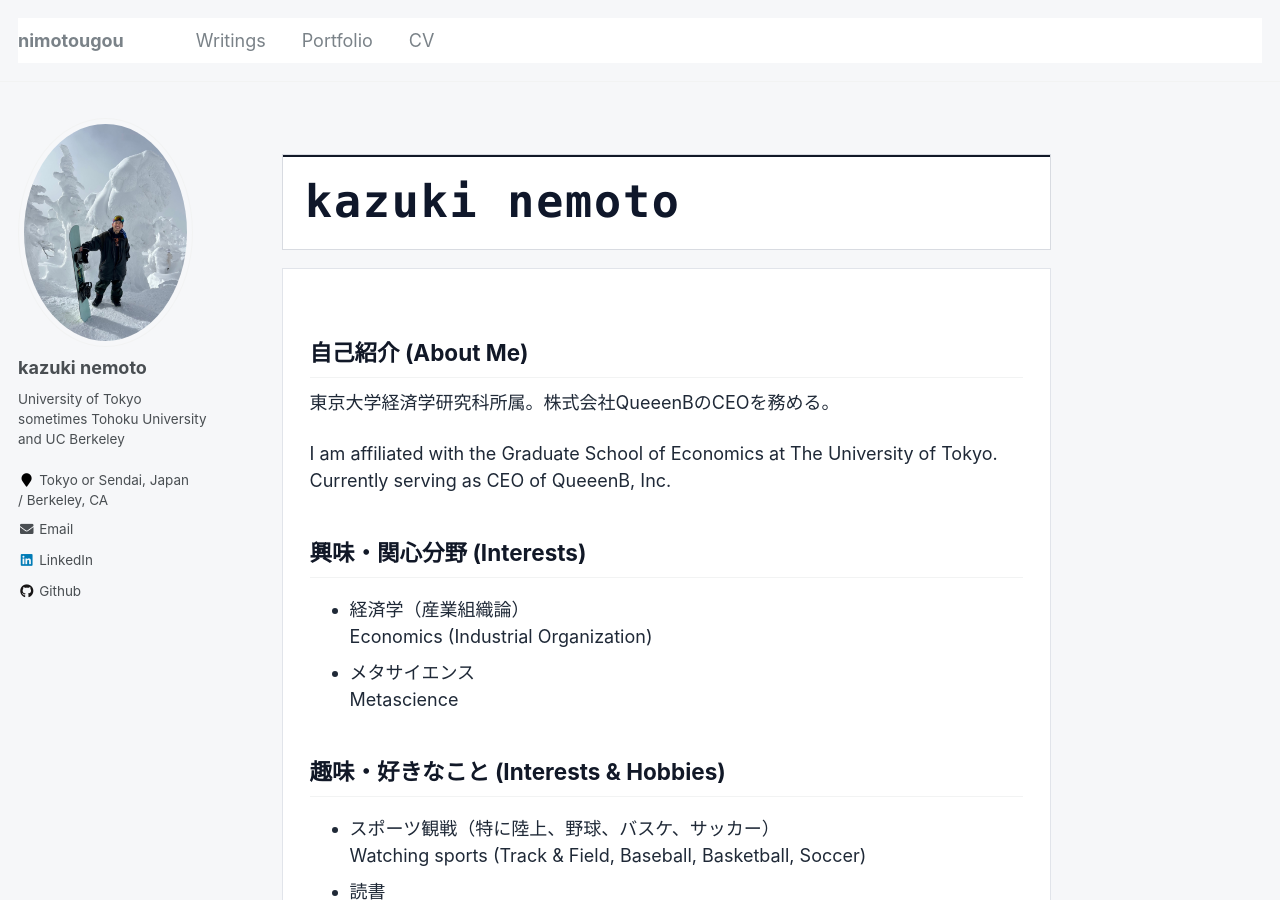
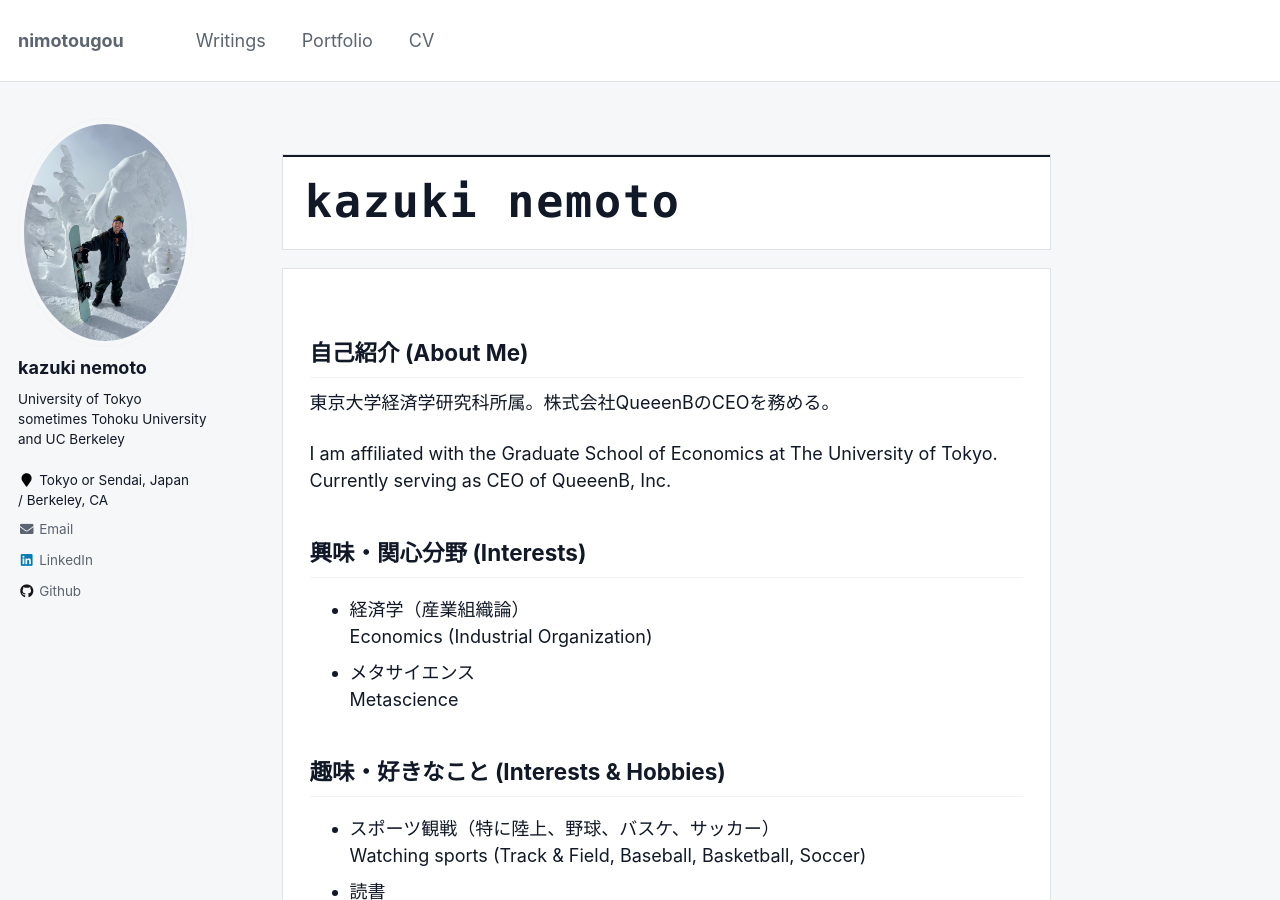
Before and after one commit to kazu-nemoto/kazu-nemoto.github.io, a Jekyll site: the page built from index.md, in a window 1280 px wide and 900 px high. Built offline with Jekyll 4.4.1, drawn with Linux system fonts in a browser that asks for light colours.

Commit message:
Set splash text to nimotougou and unify landing color palette

```diff
--- a/_sass/_custom.scss
+++ b/_sass/_custom.scss
@@ -1,5 +1,13 @@
 html {
   overflow-y: scroll;
+}
+
+:root {
+  --landing-bg: #f6f7f9;
+  --landing-surface: #ffffff;
+  --landing-border: #dfe3e8;
+  --landing-text: #111827;
+  --landing-muted: #5b6470;
 }
 
 .landing-splash {
@@ -45,7 +53,24 @@
 }
 
 body.landing {
-  background: #f6f7f9;
+  background: var(--landing-bg);
+  color: var(--landing-text);
+}
+
+body.landing .masthead,
+body.landing .greedy-nav {
+  background: var(--landing-surface);
+  border-color: var(--landing-border);
+}
+
+body.landing .masthead a,
+body.landing .greedy-nav a {
+  color: var(--landing-muted);
+}
+
+body.landing .masthead a:hover,
+body.landing .greedy-nav a:hover {
+  color: var(--landing-text);
 }
 
 body.landing .page {
@@ -56,8 +81,8 @@
   position: relative;
   margin: 2rem 0 0.8rem;
   padding: 1.1rem 1.25rem;
-  border: 1px solid #d8dbe1;
-  background: #ffffff;
+  border: 1px solid var(--landing-border);
+  background: var(--landing-surface);
   box-shadow: none;
   overflow: hidden;
 }
@@ -69,7 +94,7 @@
   right: 0;
   top: 0;
   height: 2px;
-  background: #111827;
+  background: var(--landing-text);
   pointer-events: none;
 }
 
@@ -81,24 +106,38 @@
   font-size: clamp(1.6rem, 4.6vw, 2.5rem);
   letter-spacing: 0.04em;
   text-transform: lowercase;
-  color: #0f172a;
+  color: var(--landing-text);
   text-shadow: none;
 }
 
 body.landing .landing-content {
   margin-top: 1rem;
   padding: 1.4rem 1.5rem;
-  border: 1px solid #e1e4ea;
-  background: #ffffff;
-  color: #1f2937;
+  border: 1px solid var(--landing-border);
+  background: var(--landing-surface);
+  color: var(--landing-text);
 }
 
 body.landing .landing-content h2 {
-  color: #111827;
+  color: var(--landing-text);
 }
 
 body.landing .landing-content hr {
-  border-color: #e5e7eb;
+  border-color: var(--landing-border);
+}
+
+body.landing .sidebar .author__name,
+body.landing .sidebar .author__bio,
+body.landing .sidebar .author__urls {
+  color: var(--landing-text);
+}
+
+body.landing .sidebar .author__urls a {
+  color: var(--landing-muted);
+}
+
+body.landing .sidebar .author__urls a:hover {
+  color: var(--landing-text);
 }
 
 @keyframes landingType {
```
Also changed, not shown: index.md (+1 -1 lines).
